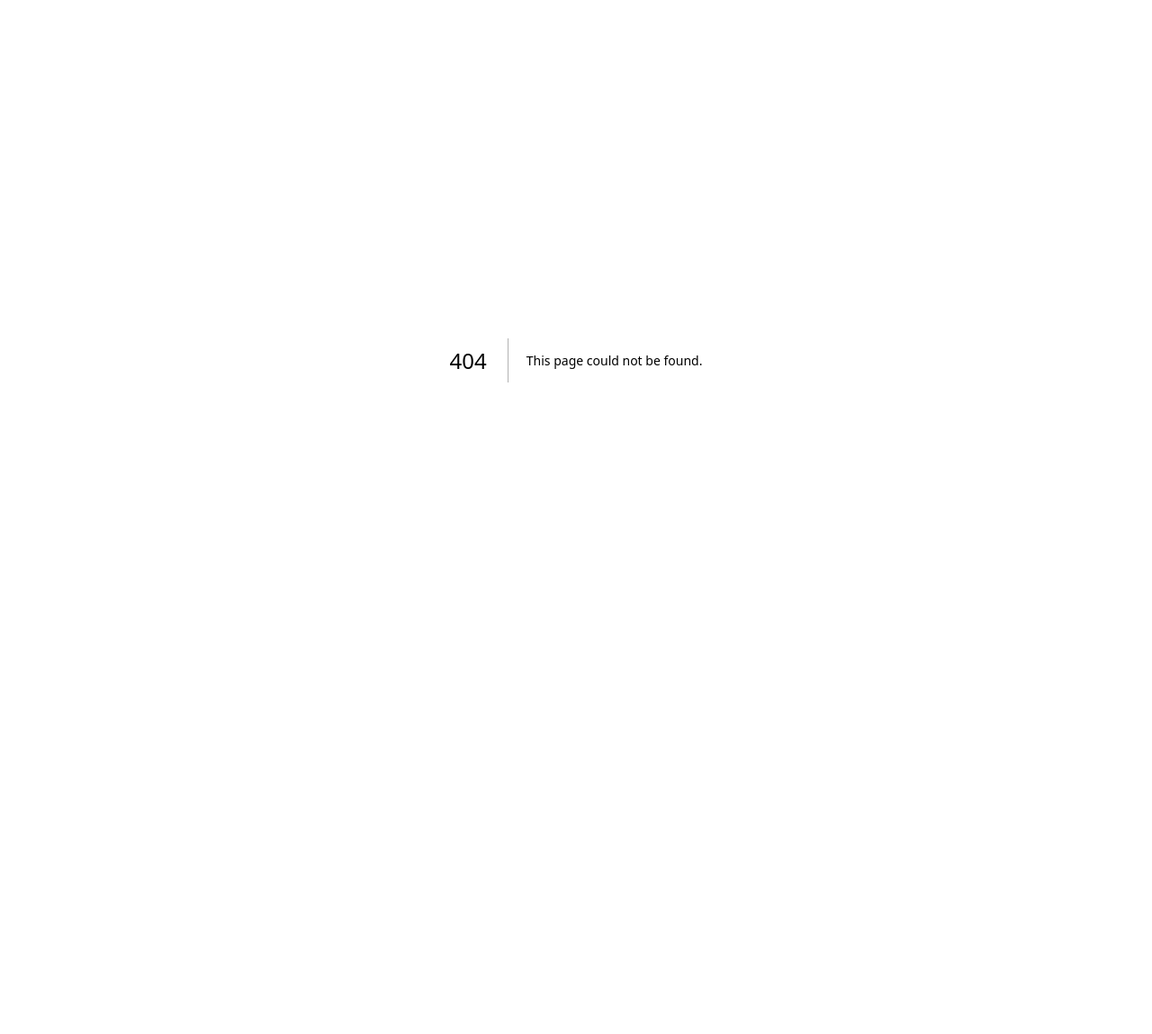
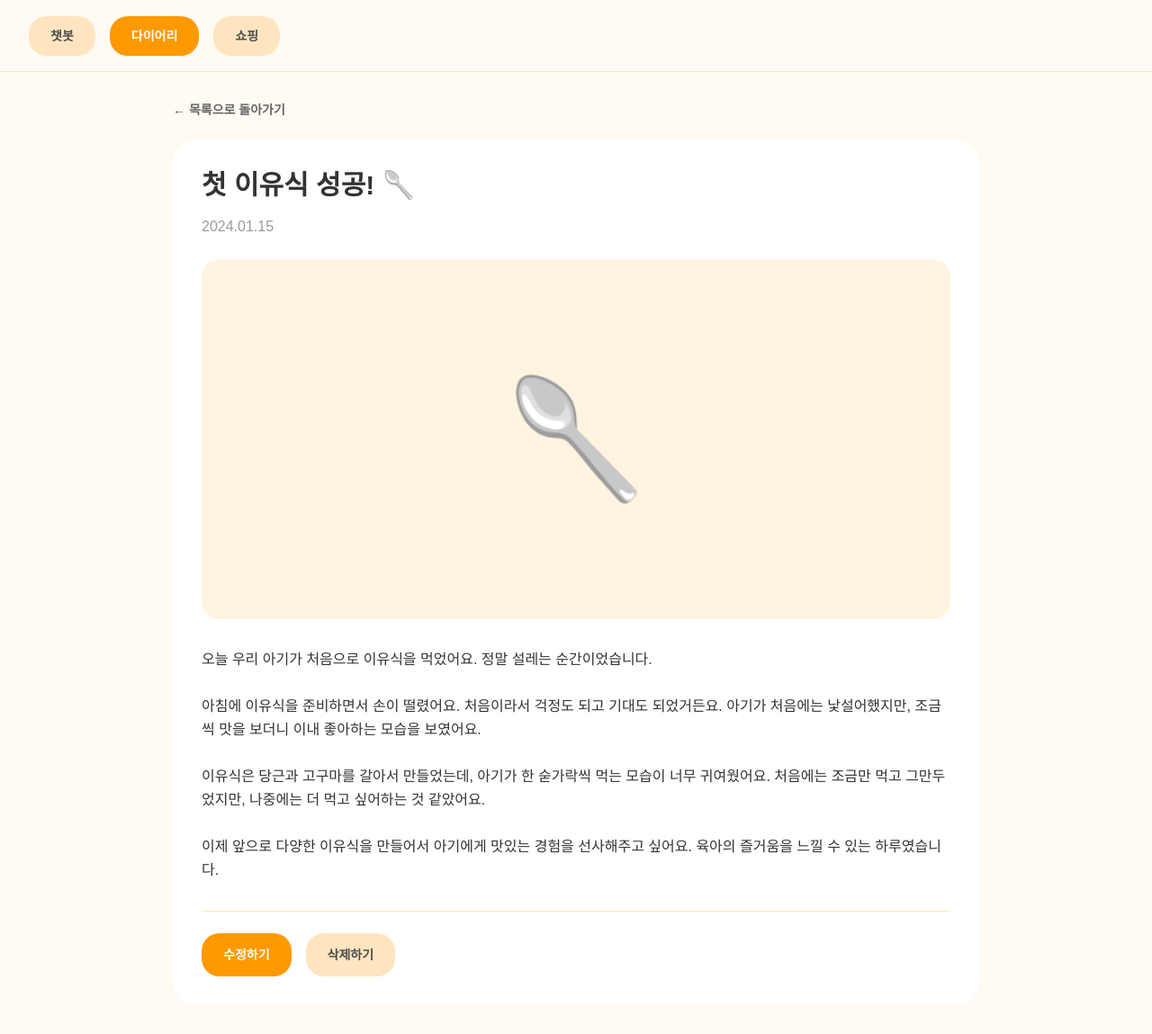
Before and after one commit to inspire12/angelhack-babymall-frontend, a Next.js app: page /app/diary in a window 1280 px wide. Before the commit this address had no page. Shown: the whole page at 90% size. Before the commit the page ends 800 px from the top, so only its background shows below. Built offline with nearby package versions, Linux system fonts and the light colour scheme.

Commit message:
Add diaries rest 연동

```diff
--- a/app/diaries/page.tsx
+++ b/app/diaries/page.tsx
@@ -2,54 +2,68 @@
 
 import Link from "next/link";
 import Header from "../_component/Header";
+import { useEffect, useState } from "react";
 
-const diaries = [
-  {
-    id: 1,
-    title: "첫 이유식 성공! 🥄",
-    date: "2024.01.15",
-    preview: "오늘 우리 아기가 처음으로 이유식을 먹었어요...",
-    image: "🥄",
-  },
-  {
-    id: 2,
-    title: "첫 걸음마! 👶",
-    date: "2024.01.10",
-    preview: "드디어 첫 걸음마를 떼었어요! 정말 감동이었습니다...",
-    image: "👶",
-  },
-  {
-    id: 3,
-    title: "목욕 시간 즐거워요 🛁",
-    date: "2024.01.08",
-    preview: "목욕을 정말 좋아하는 우리 아기, 웃음소리가...",
-    image: "🛁",
-  },
-  {
-    id: 4,
-    title: "첫 웃음 😊",
-    date: "2024.01.05",
-    preview: "오늘 처음으로 진짜 웃음을 봤어요! 너무 귀여워요...",
-    image: "😊",
-  },
-  {
-    id: 5,
-    title: "잠자는 모습이 천사 같아요 😴",
-    date: "2024.01.03",
-    preview: "잠든 모습이 정말 천사 같아서 사진을 찍었어요...",
-    image: "😴",
-  },
-  {
-    id: 6,
-    title: "첫 목욕 🛁",
-    date: "2024.01.01",
-    preview: "생후 첫 목욕을 했어요! 처음엔 울었지만...",
-    image: "🛁",
-  },
-];
+interface Diary {
+  id: number;
+  title: string;
+  date: string;
+  preview: string;
+  image: string;
+}
 
+const API_BASE_URL = process.env.NEXT_PUBLIC_API_URL || '/api';
 
 export default function DiariesPage() {
+  const [diaries, setDiaries] = useState<Diary[]>([]);
+  const [isLoading, setIsLoading] = useState(true);
+  const [error, setError] = useState<string | null>(null);
+
+  useEffect(() => {
+    const fetchDiaries = async () => {
+      try {
+        setIsLoading(true);
+        const response = await fetch(`${API_BASE_URL}/baby/diaries`);
+
+        if (!response.ok) {
+          throw new Error('Failed to fetch diaries');
+        }
+
+        const data = await response.json();
+        setDiaries(data);
+      } catch (err) {
+        setError(err instanceof Error ? err.message : 'An error occurred');
+        console.error('Error fetching diaries:', err);
+      } finally {
+        setIsLoading(false);
+      }
+    };
+
+    fetchDiaries();
+  }, []);
+
+  if (isLoading) {
+    return (
+      <div className="min-h-screen bg-[#fff2e0] flex items-center justify-center">
+        <div className="text-center">
+          <div className="text-4xl mb-4">📖</div>
+          <p className="text-[#666666]">다이어리를 불러오는 중...</p>
+        </div>
+      </div>
+    );
+  }
+
+  if (error) {
+    return (
+      <div className="min-h-screen bg-[#fff2e0] flex items-center justify-center">
+        <div className="text-center">
+          <div className="text-4xl mb-4">😞</div>
+          <p className="text-[#666666] mb-4">다이어리를 불러올 수 없습니다</p>
+          <p className="text-[#999999] text-sm">{error}</p>
+        </div>
+      </div>
+    );
+  }
   return (
     <div className="min-h-screen bg-[#fff2e0]">
       {/* Header */}
@@ -76,15 +90,32 @@ export default function DiariesPage() {
           </div>
 
           {/* Diary Cards Grid */}
+          {diaries.length === 0 ? (
+            <div className="text-center py-12">
+              <div className="text-6xl mb-4">📖</div>
+              <p className="text-[#666666] text-lg">아직 작성된 다이어리가 없습니다</p>
+              <p className="text-[#999999] text-sm mt-2">첫 번째 다이어리를 작성해보세요!</p>
+            </div>
+          ) : (
             <div className="grid grid-cols-3 gap-6">
-            {diaries.map((diary) => (
+              {diaries.map((diary: Diary) => (
                 <Link
                   key={diary.id}
                   href={`/diary?id=${diary.id}`}
                   className="bg-white rounded-[20px] p-5 hover:shadow-lg transition-shadow cursor-pointer"
                 >
                   <div className="bg-[#fff4e0] rounded-[20px] h-[180px] flex items-center justify-center mb-4">
-                  <span className="text-6xl">{diary.image}</span>
+                    <img
+                      src={diary.image}
+                      alt={diary.title}
+                      className="w-full h-full object-cover rounded-[20px]"
+                      onError={(e) => {
+                        // 이미지 로드 실패 시 기본 이모지 표시
+                        e.currentTarget.style.display = 'none';
+                        e.currentTarget.nextElementSibling?.classList.remove('hidden');
+                      }}
+                    />
+                    <span className="text-6xl hidden">📖</span>
                   </div>
                   <h3 className="text-[#333333] text-lg font-bold mb-2">{diary.title}</h3>
                   <p className="text-[#999999] text-sm mb-2">{diary.date}</p>
@@ -92,6 +123,7 @@ export default function DiariesPage() {
                 </Link>
               ))}
             </div>
+          )}
         </div>
       </main>
     </div>
--- /dev/null
+++ b/app/diary/layout.tsx
@@ -0,0 +1,7 @@
+export default function DiaryLayout({
+    children,
+  }: {
+    children: React.ReactNode;
+  }) {
+    return <>{children}</>;
+  }
--- /dev/null
+++ b/app/diary/page.tsx
@@ -0,0 +1,76 @@
+'use client';
+
+import Link from "next/link";
+import { useRouter } from "next/navigation";
+import Header from "../_component/Header";
+
+export default function DiaryPage() {
+  const router = useRouter();
+
+  // This would typically come from route params or props
+  const diary = {
+    id: 1,
+    title: "첫 이유식 성공! 🥄",
+    date: "2024.01.15",
+    image: "🥄",
+    content: `오늘 우리 아기가 처음으로 이유식을 먹었어요. 정말 설레는 순간이었습니다.
+
+아침에 이유식을 준비하면서 손이 떨렸어요. 처음이라서 걱정도 되고 기대도 되었거든요. 아기가 처음에는 낯설어했지만, 조금씩 맛을 보더니 이내 좋아하는 모습을 보였어요.
+
+이유식은 당근과 고구마를 갈아서 만들었는데, 아기가 한 숟가락씩 먹는 모습이 너무 귀여웠어요. 처음에는 조금만 먹고 그만두었지만, 나중에는 더 먹고 싶어하는 것 같았어요.
+
+이제 앞으로 다양한 이유식을 만들어서 아기에게 맛있는 경험을 선사해주고 싶어요. 육아의 즐거움을 느낄 수 있는 하루였습니다.`,
+  };
+
+  return (
+    <div className="min-h-screen bg-[#fff2e0]">
+      {/* Header */}
+        <Header activeTab="diaries" />
+
+
+        {/* Main Content */}
+      <main className="bg-[#fffaf2] p-8">
+        <div className="max-w-4xl mx-auto">
+          {/* Back Button */}
+          <button
+            onClick={() => router.back()}
+            className="mb-6 text-[#666666] text-sm font-semibold hover:text-[#333333] transition-colors flex items-center gap-2"
+          >
+            ← 목록으로 돌아가기
+          </button>
+
+          {/* Diary Content */}
+          <article className="bg-white rounded-[24px] p-8">
+            {/* Diary Header */}
+            <div className="mb-6">
+              <h1 className="text-[#333333] text-3xl font-bold mb-4">{diary.title}</h1>
+              <p className="text-[#999999] text-base">{diary.date}</p>
+            </div>
+
+            {/* Diary Image */}
+            <div className="bg-[#fff4e0] rounded-[20px] h-[400px] flex items-center justify-center mb-8">
+              <span className="text-9xl">{diary.image}</span>
+            </div>
+
+            {/* Diary Content */}
+            <div className="prose max-w-none">
+              <div className="text-[#333333] text-base leading-relaxed whitespace-pre-line">
+                {diary.content}
+              </div>
+            </div>
+
+            {/* Action Buttons */}
+            <div className="flex gap-4 mt-8 pt-6 border-t border-[#ffe5b2]">
+              <button className="bg-[#ff9900] h-12 px-6 rounded-[20px] text-white text-sm font-semibold hover:opacity-90 transition-opacity">
+                수정하기
+              </button>
+              <button className="bg-[#ffe5bf] h-12 px-6 rounded-[20px] text-[#4d4d4d] text-sm font-semibold hover:opacity-90 transition-opacity">
+                삭제하기
+              </button>
+            </div>
+          </article>
+        </div>
+      </main>
+    </div>
+  );
+}
```
Lines whose indentation alone changed are shown as unchanged.
